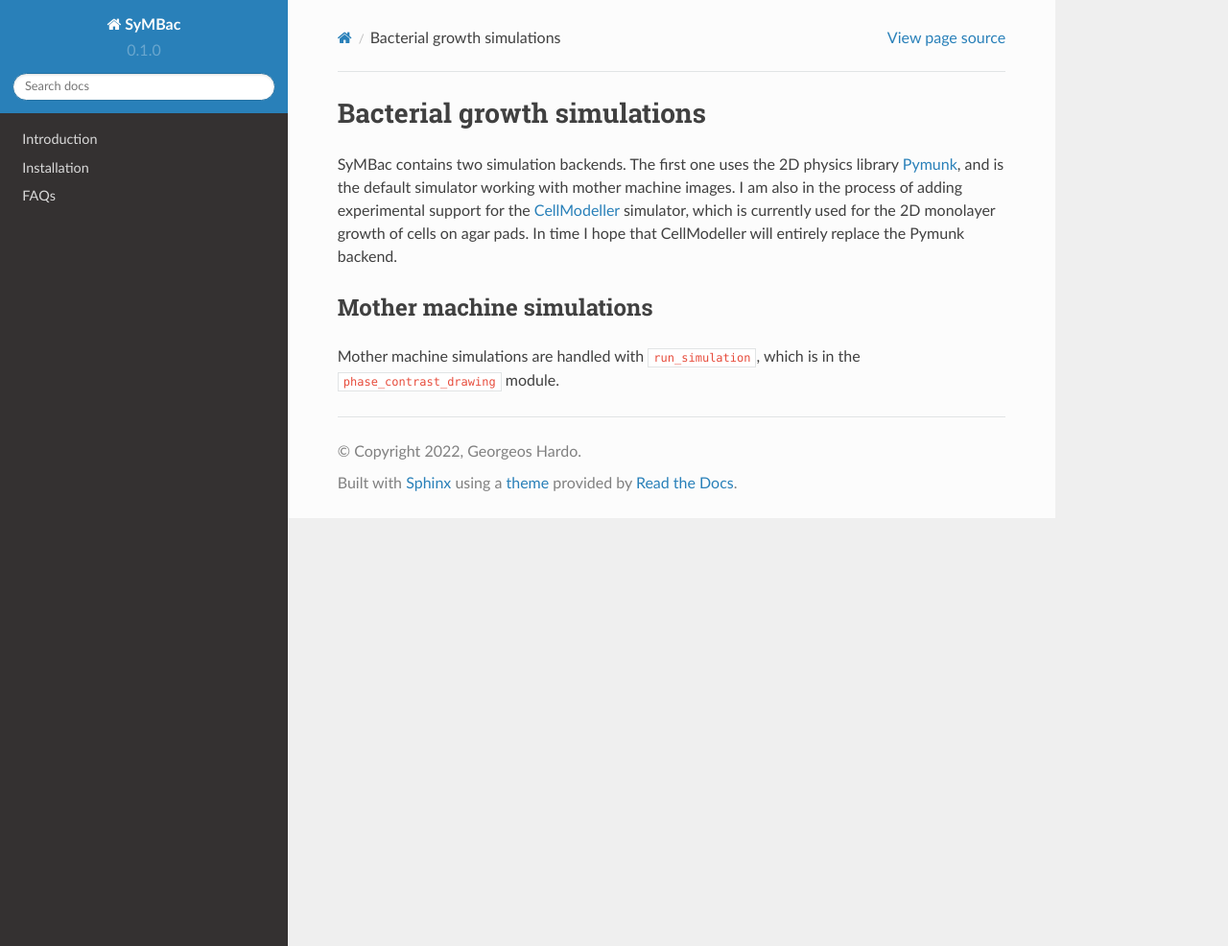
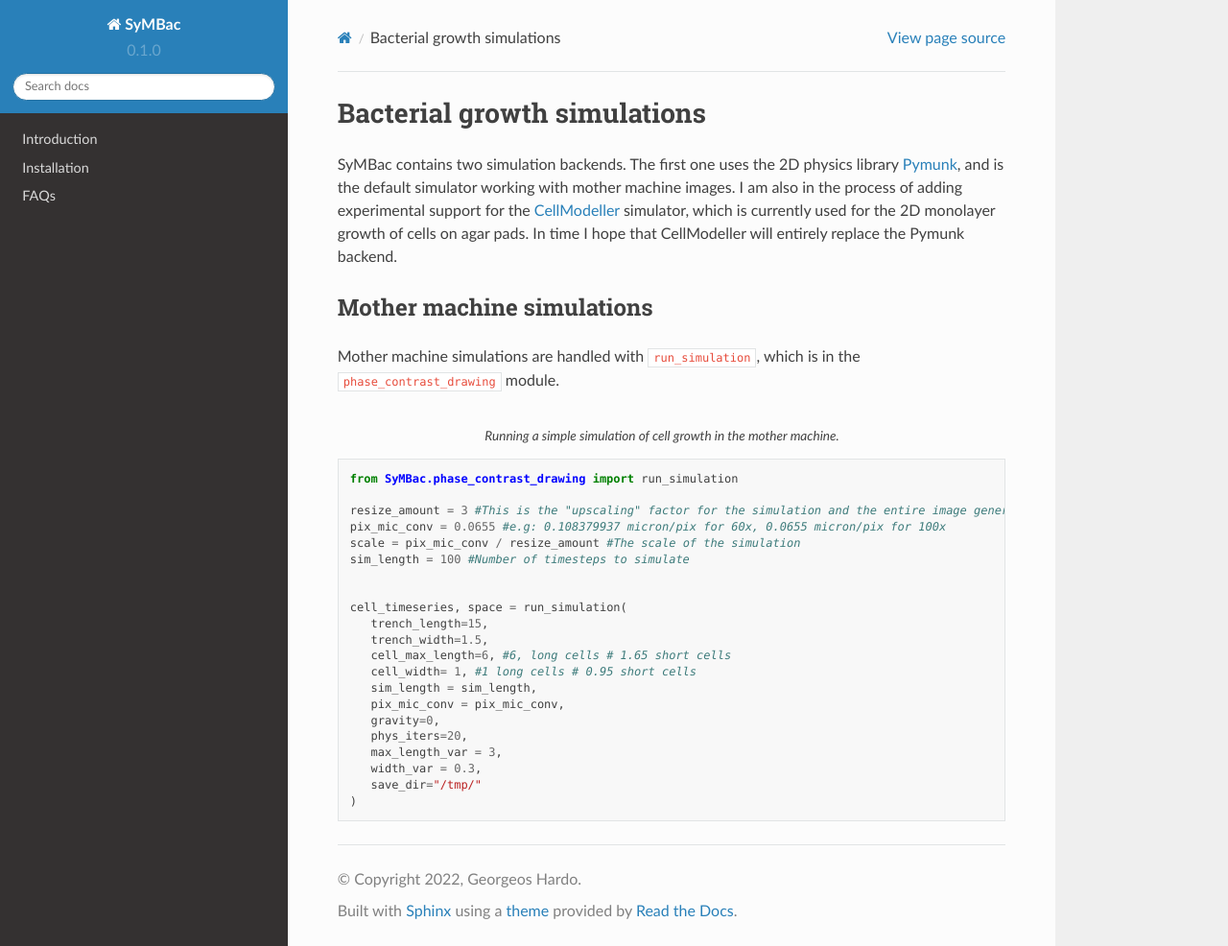
Before and after one commit to georgeoshardo/SyMBac, a Sphinx documentation site: the page built from docs/source/cell_growth_simulation.rst, in a window 1280 px wide and 986 px high. Shown: the whole window at 96% size. Built offline with Sphinx 7.4.7 and the Read the Docs theme 2.0.0, drawn with Linux system fonts in a browser that asks for light colours; pages that are not in the unit, such as notebooks, are missing from menus.

Commit message:
Update cell_growth_simulation.rst

```diff
--- a/docs/source/cell_growth_simulation.rst
+++ b/docs/source/cell_growth_simulation.rst
@@ -10,7 +10,6 @@ Mother machine simulations are handled with ``run_simulation``, which is in the
 
 .. code-block:: python
    :caption: Running a simple simulation of cell growth in the mother machine.
-   <options>
 
    from SyMBac.phase_contrast_drawing import run_simulation
 
```
